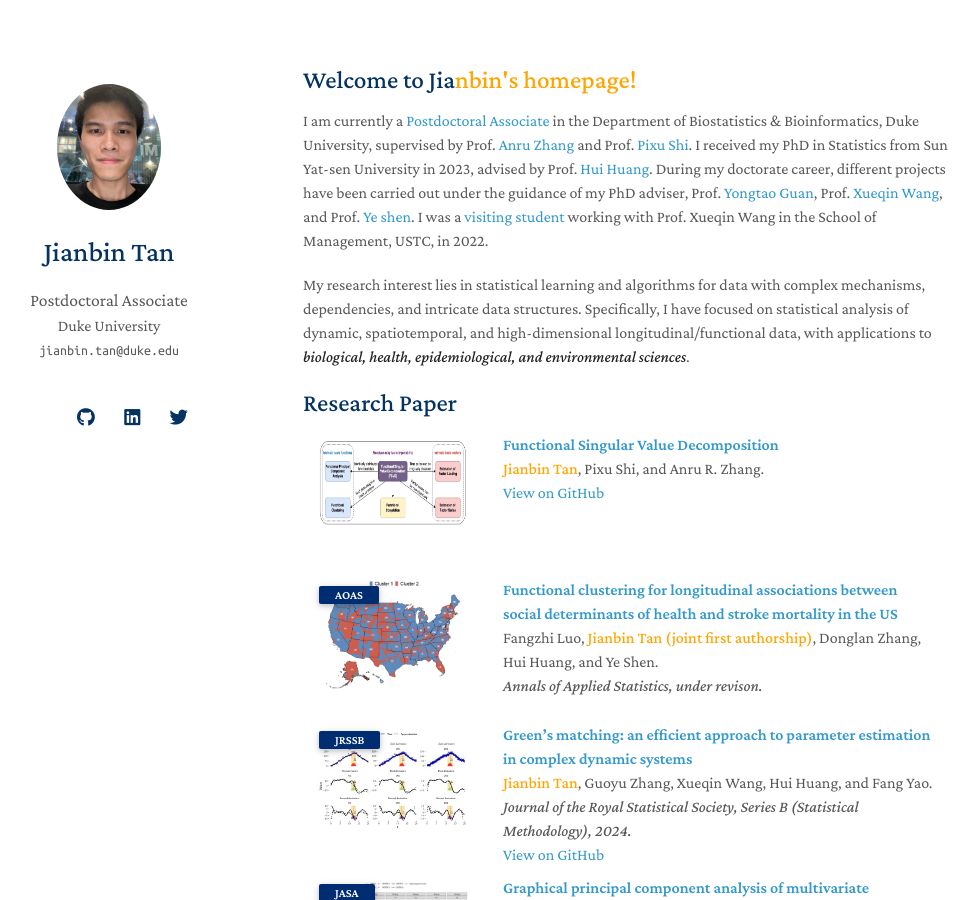
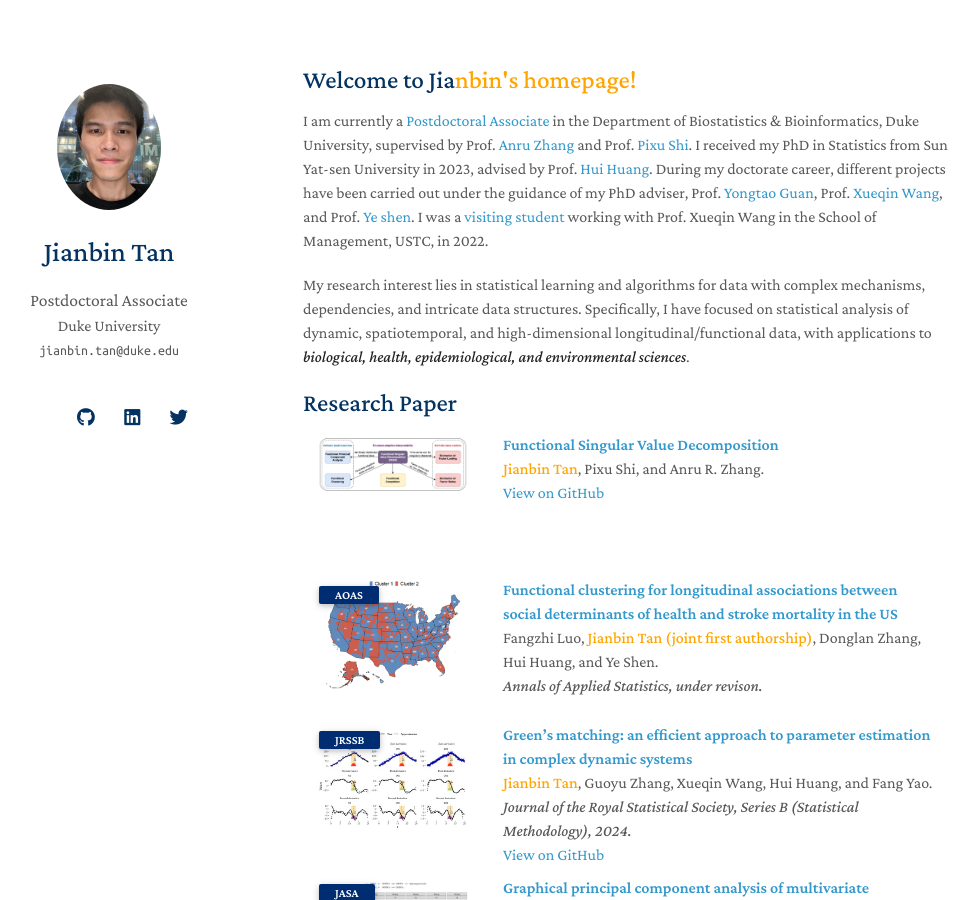
Before and after one commit to Tan-jianbin/Tan-jianbin.github.io, a Jekyll site: the page built from index.md, in a window 1280 px wide and 900 px high. Shown: the whole window, without its empty margins (167-1145 px from the left). Built offline with Jekyll 4.4.1, drawn with Linux system fonts in a browser that asks for light colours; nearby versions of some CDN libraries; a style sheet for code colours, icons or effects is not loaded; our own code applies the rules of GitHub Pages for plain Markdown files.

Commit message:
Update publications.md

```diff
--- a/_includes/publications.md
+++ b/_includes/publications.md
@@ -23,7 +23,7 @@
 <div class="pub-row">
 
    <div class="col-sm-3 abbr" style="position: relative;padding-right: 15px;padding-left: 15px;max-width: 150px;max-height: 150px">
-    <img src="assets/img/fsvd.jpg" style="width: auto; height: 100px">
+    <img src="assets/img/fsvd.jpg" style="width: auto; height: 80 px">
   </div>
   <div class="col-sm-9" style="position: relative;padding-right: 15px;padding-left: 20px;">
     <div class="title"><a href=" ">Functional Singular Value Decomposition</a></div>
```
